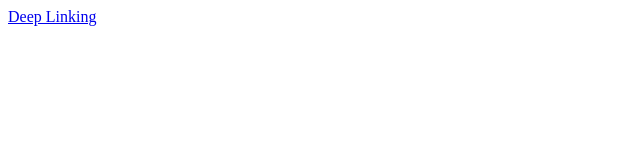
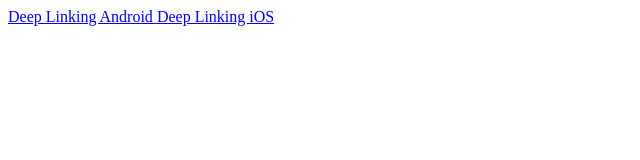
Before and after one commit to xzhouaf/deep-linking, a plain HTML site: page index.html in a window 1280 px wide. Shown: the whole page, without its empty margins (0-640 px from the left). Drawn offline with Linux system fonts and the light colour scheme.

Commit message:
Add links for ios

```diff
--- a/index.html
+++ b/index.html
@@ -1 +1,2 @@
-<a href="intent://#Intent;scheme=devholoholo://action=openstorefront;package=com.nianticproject.holoholo.nightly;end"> Deep Linking </a>
+<a href="intent://#Intent;scheme=devholoholo://action=openstorefront;package=com.nianticproject.holoholo.nightly;end"> Deep Linking Android </a>
+<a href="devholoholo://action=openstorefront"> Deep Linking iOS</a>
```
